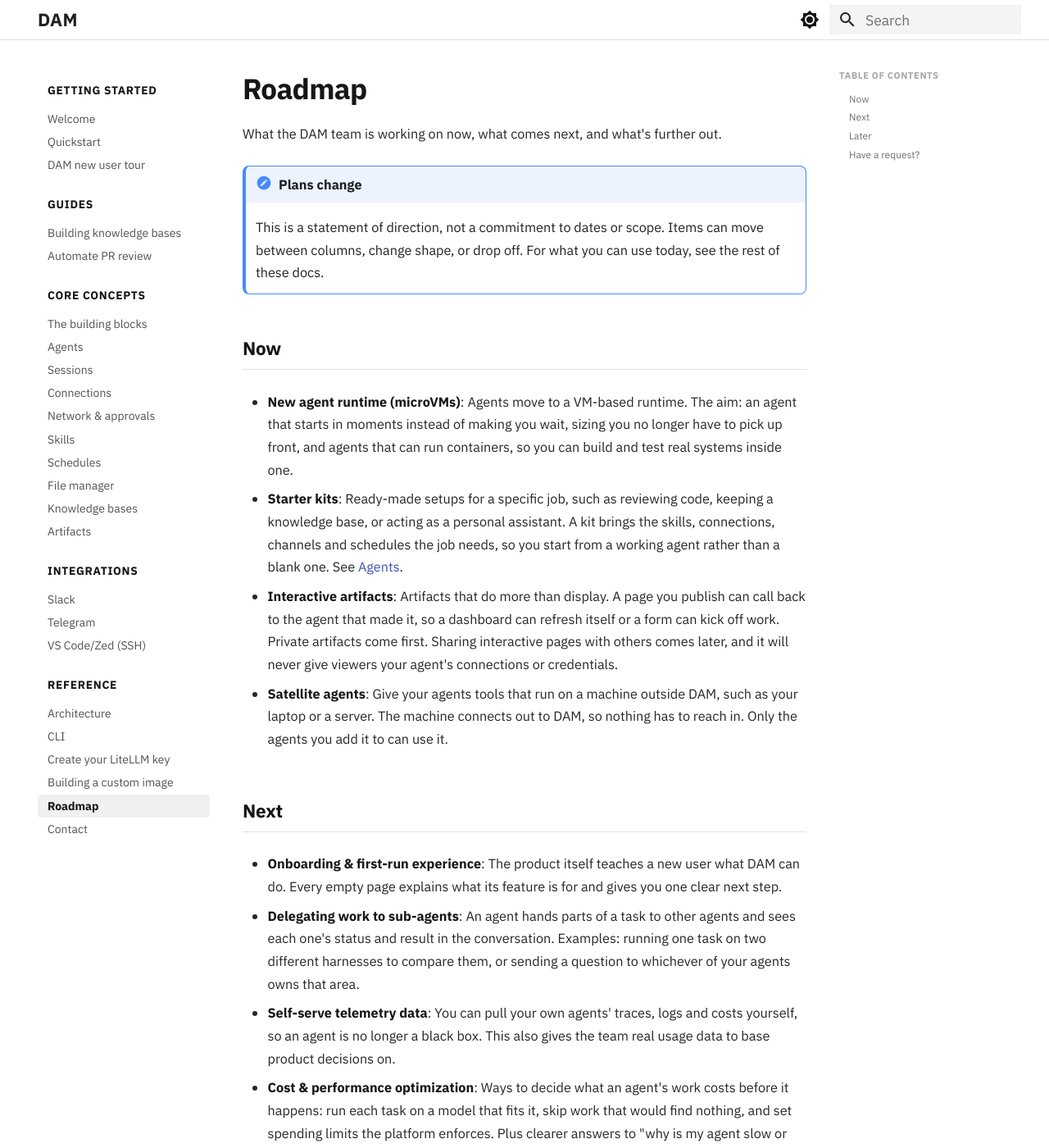
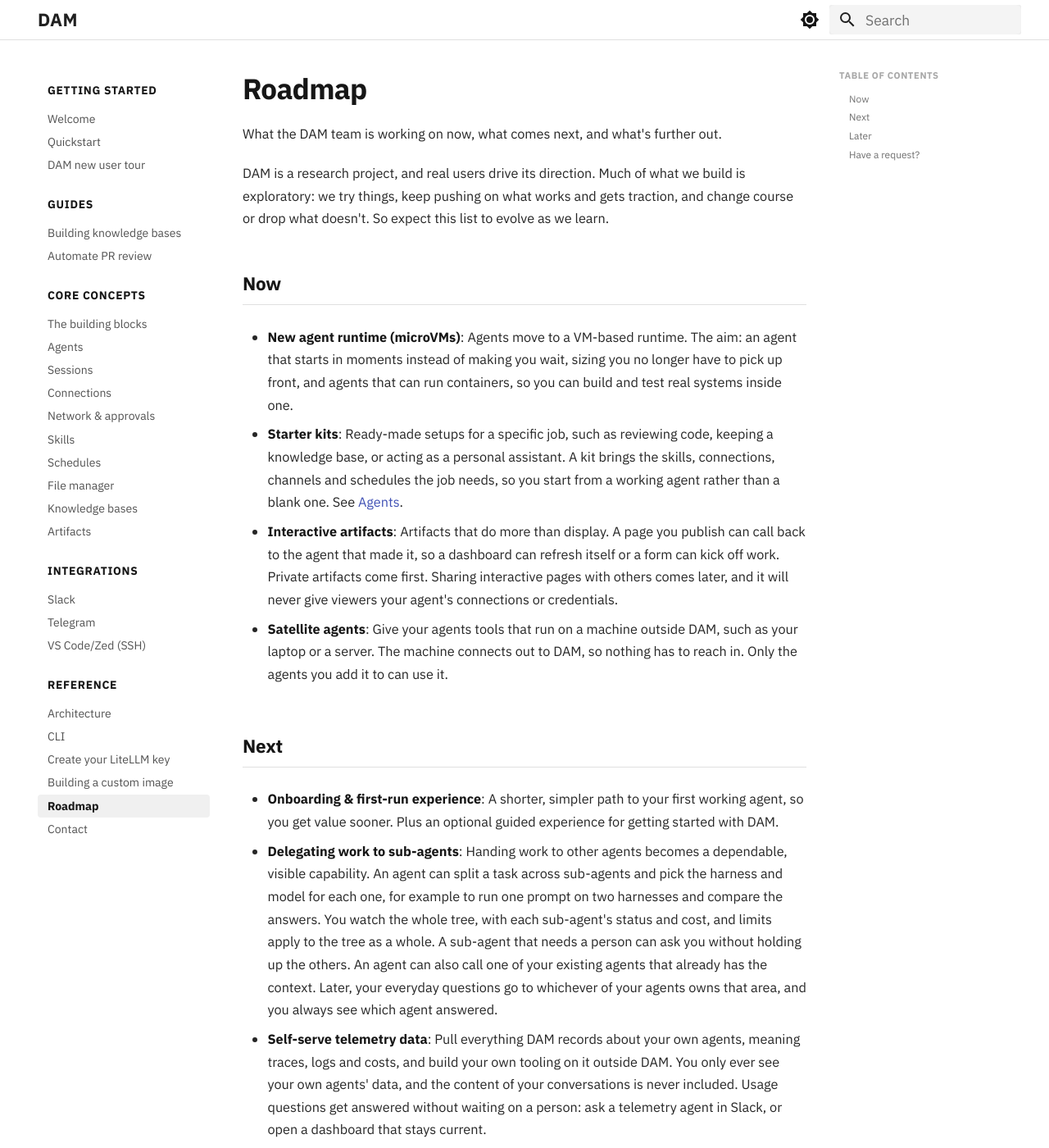
Before and after one commit to dam-agents/docs, an MkDocs documentation site: the page built from docs/reference/roadmap.md, in a window 1280 px wide and 1400 px high. Shown: the whole window at 82% size. Built offline with MkDocs 1.6.1 and Material for MkDocs 9.7.7, drawn with Linux system fonts in a browser that asks for light colours.

Commit message:
docs: roadmap intro, onboarding, sub-agents and telemetry items (wording) (#111)
* docs: soften the roadmap's intro into plain text

Assisted-by: Claude Fable 5 <noreply@anthropic.com>

* docs: reword the onboarding roadmap item

Assisted-by: Claude Fable 5 <noreply@anthropic.com>

* docs: align the sub-agents roadmap item with its epic

Assisted-by: Claude Fable 5 <noreply@anthropic.com>

* docs: align the telemetry roadmap item with its epic

Assisted-by: Claude Fable 5 <noreply@anthropic.com>

* docs: drop the Contact pointer from the roadmap

Assisted-by: Claude Fable 5 <noreply@anthropic.com>

---------

Co-authored-by: Jenna Winkler <Jenna.Winkler@ibm.com>

```diff
--- a/docs/reference/roadmap.md
+++ b/docs/reference/roadmap.md
@@ -2,8 +2,7 @@
 
 What the DAM team is working on now, what comes next, and what's further out.
 
-!!! note "Plans change"
-    This is a statement of direction, not a commitment to dates or scope. Items can move between columns, change shape, or drop off. For what you can use today, see the rest of these docs.
+DAM is a research project, and real users drive its direction. Much of what we build is exploratory: we try things, keep pushing on what works and gets traction, and change course or drop what doesn't. So expect this list to evolve as we learn.
 
 ## Now
 
@@ -17,11 +16,11 @@ What the DAM team is working on now, what comes next, and what's further out.
 
 ## Next
 
-- **Onboarding & first-run experience**: The product itself teaches a new user what DAM can do. Every empty page explains what its feature is for and gives you one clear next step.
+- **Onboarding & first-run experience**: A shorter, simpler path to your first working agent, so you get value sooner. Plus an optional guided experience for getting started with DAM.
 
-- **Delegating work to sub-agents**: An agent hands parts of a task to other agents and sees each one's status and result in the conversation. Examples: running one task on two different harnesses to compare them, or sending a question to whichever of your agents owns that area.
+- **Delegating work to sub-agents**: Handing work to other agents becomes a dependable, visible capability. An agent can split a task across sub-agents and pick the harness and model for each one, for example to run one prompt on two harnesses and compare the answers. You watch the whole tree, with each sub-agent's status and cost, and limits apply to the tree as a whole. A sub-agent that needs a person can ask you without holding up the others. An agent can also call one of your existing agents that already has the context. Later, your everyday questions go to whichever of your agents owns that area, and you always see which agent answered.
 
-- **Self-serve telemetry data**: You can pull your own agents' traces, logs and costs yourself, so an agent is no longer a black box. This also gives the team real usage data to base product decisions on.
+- **Self-serve telemetry data**: Pull everything DAM records about your own agents, meaning traces, logs and costs, and build your own tooling on it outside DAM. You only ever see your own agents' data, and the content of your conversations is never included. Usage questions get answered without waiting on a person: ask a telemetry agent in Slack, or open a dashboard that stays current.
 
 - **Cost & performance optimization**: Ways to decide what an agent's work costs before it happens: run each task on a model that fits it, skip work that would find nothing, and set spending limits the platform enforces. Plus clearer answers to "why is my agent slow or expensive?"
 
```
Also changed, not shown: other parts of docs/reference/roadmap.md (+1 -1 lines).
